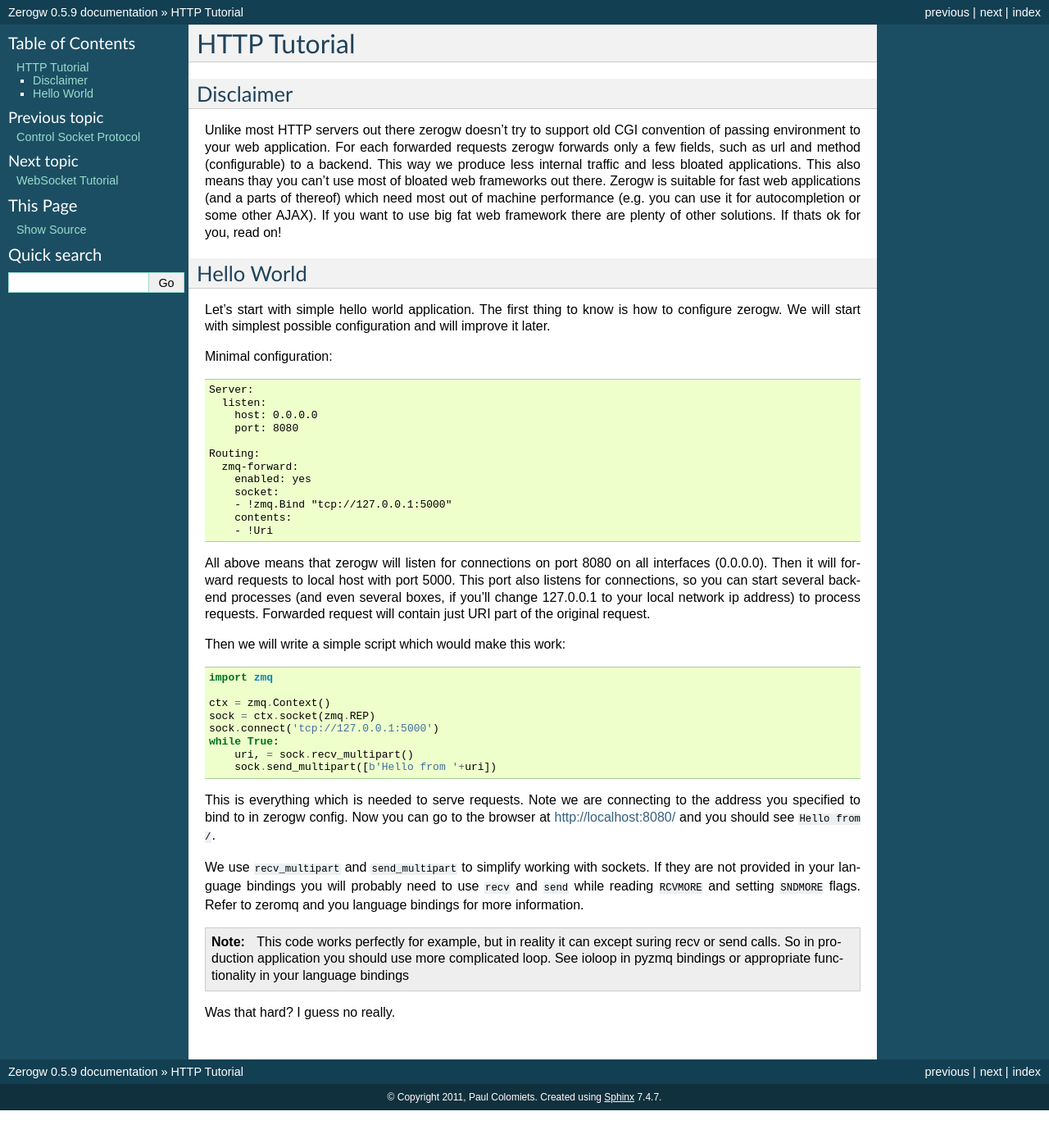
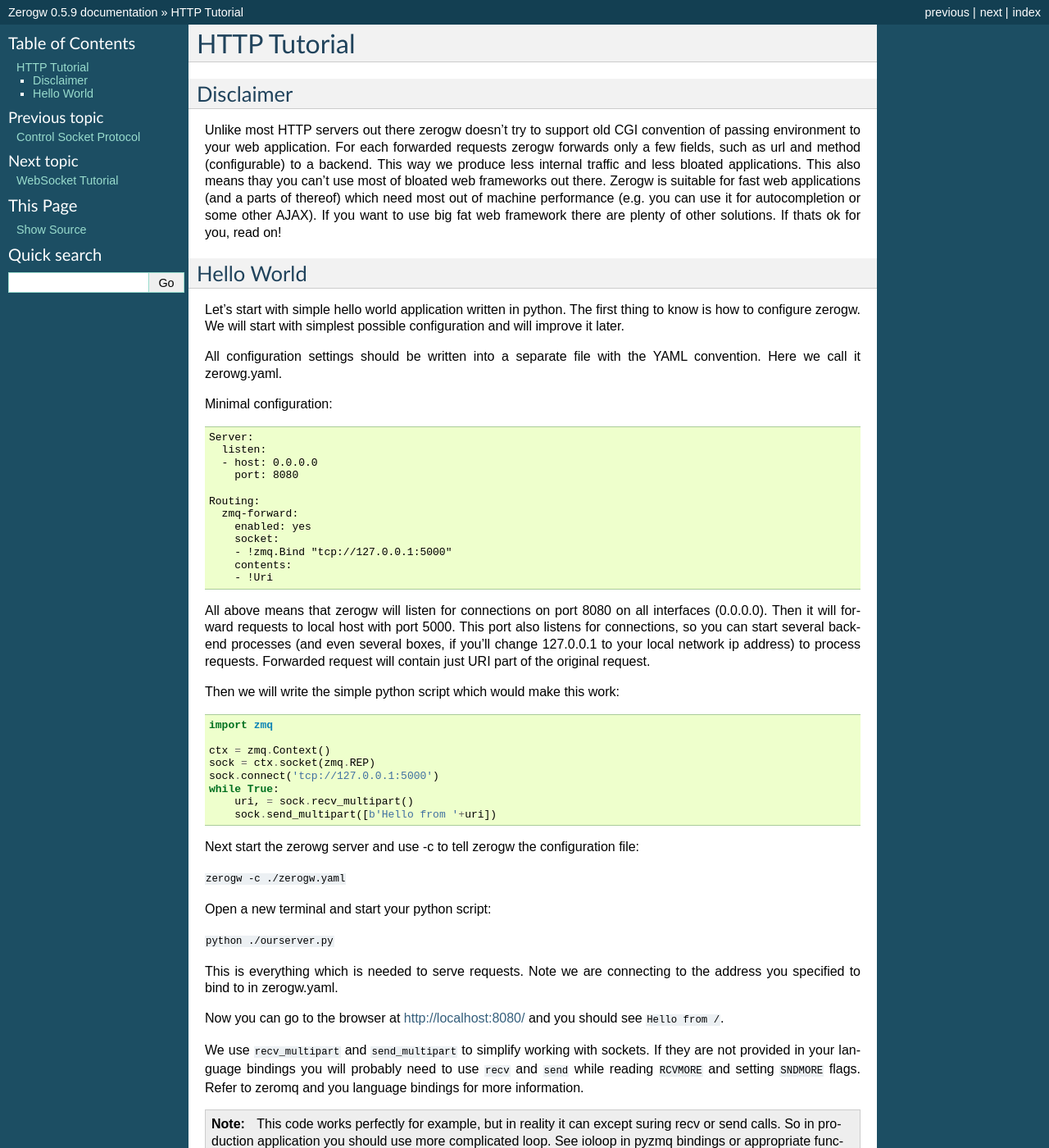
Before and after one commit to tailhook/zerogw, a Sphinx documentation site: the page built from doc/httptut.rst, in a window 1280 px wide and 1400 px high. Shown: the whole window at 82% size. Built offline with Sphinx 7.4.7, drawn with Linux system fonts in a browser that asks for light colours.

Commit message:
Few tutorial refinements by René (#20)
Squashed commit of the following:

commit 6b3712dec57a72839dd50ba743e0e7153e87f341
Author: René <bemeshowme@gmx.net>
Date:   Thu Jul 26 19:50:32 2012 -0300

    fixed error in config.yaml

commit ee832bcc64549abb584d509a4dde7bac9c121505
Author: René <bemeshowme@gmx.net>
Date:   Thu Jul 26 19:44:40 2012 -0300

    Update doc/httptut.rst

commit 3096921e9feda9edda9dd490543706cb61cc02c5
Author: René <bemeshowme@gmx.net>
Date:   Thu Jul 26 19:42:18 2012 -0300

    Update doc/httptut.rst

commit 0fe20b7ee21731563ea9405a166d5745382aed8d
Author: René <bemeshowme@gmx.net>
Date:   Thu Jul 26 19:36:09 2012 -0300

    Update doc/httptut.rst

    Add some parts to be easier understandable by beginners

```diff
--- a/doc/httptut.rst
+++ b/doc/httptut.rst
@@ -18,15 +18,18 @@
 Hello World
 -----------
 
-Let's start with simple hello world application. The first thing to know
+Let's start with simple hello world application written in python. The first thing to know
 is how to configure zerogw. We will start with simplest possible
 configuration and will improve it later.
+
+All configuration settings should be written into a separate file with the YAML convention.
+Here we call it zerowg.yaml.
 
 Minimal configuration::
 
     Server:
       listen:
-        host: 0.0.0.0
+      - host: 0.0.0.0
         port: 8080
 
     Routing:
@@ -44,7 +47,7 @@
 127.0.0.1 to your local network ip address) to process requests.
 Forwarded request will contain just URI part of the original request.
 
-Then we will write a simple script which would make this work::
+Then we will write the simple python script which would make this work::
 
     import zmq
 
@@ -55,8 +58,17 @@
         uri, = sock.recv_multipart()
         sock.send_multipart([b'Hello from '+uri])
 
-This is everything which is needed to serve requests. Note we are
-connecting to the address you specified to bind to in zerogw config.
+Next start the zerowg server and use -c to tell zerogw the configuration file:
+
+``zerogw -c ./zerogw.yaml``
+
+Open a new terminal and start your python script:
+
+``python ./ourserver.py``
+
+This is everything which is needed to serve requests.
+Note we are connecting to the address you specified to bind to in zerogw.yaml.
+
 Now you can go to the browser at http://localhost:8080/ and you should
 see ``Hello from /``.
 
```
